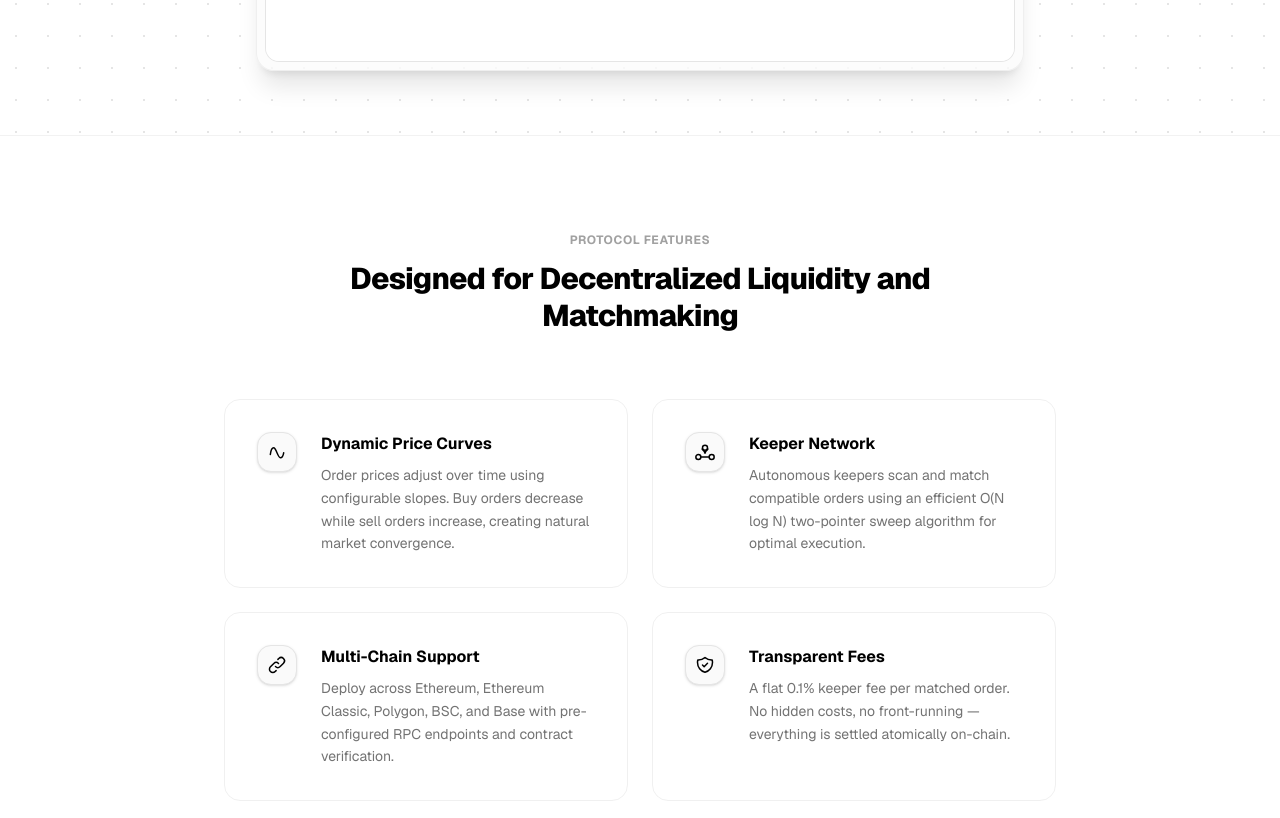
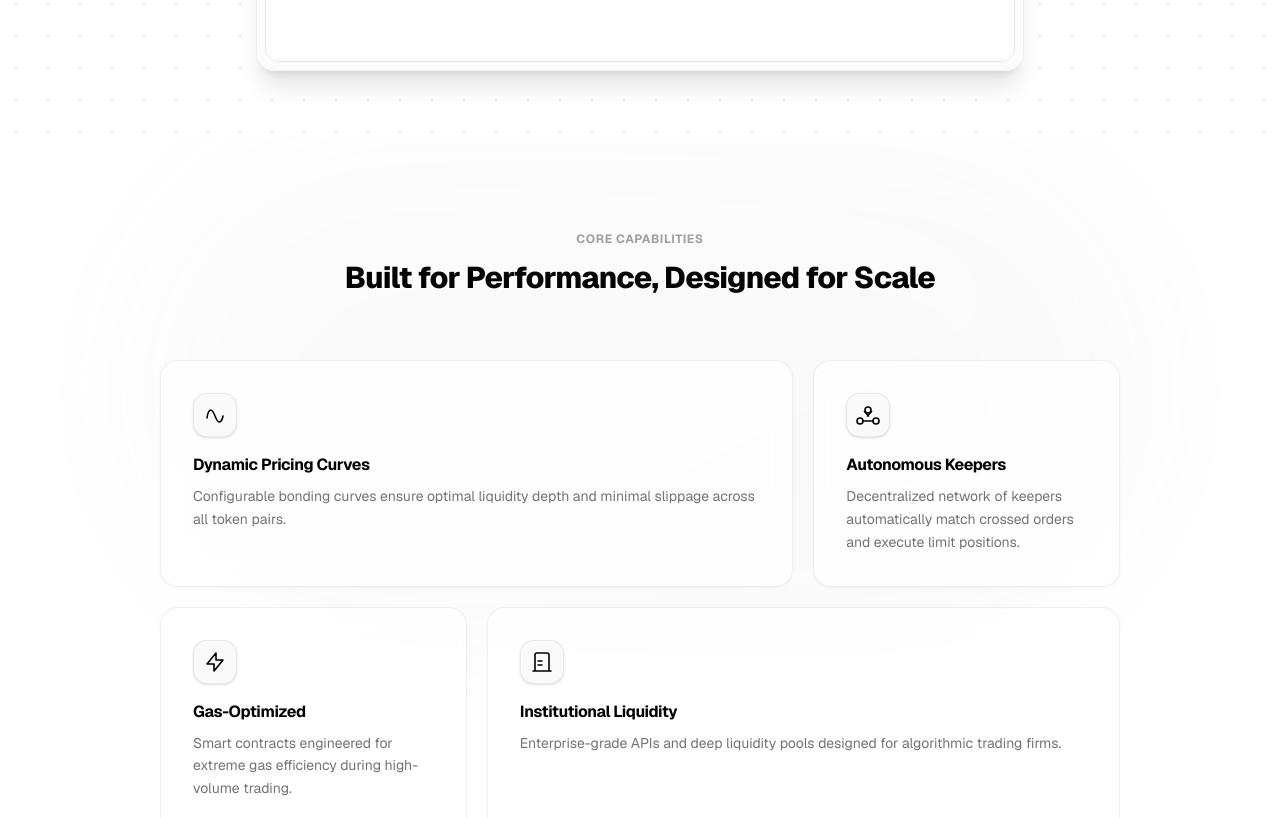
Before and after one commit to KomalGarg-30/Windmill-EVM-WebUI, a Next.js app: page / in a window 1280 px wide. Shown: the part 1260-2078 px from the top of the page. Built offline with nearby package versions, Linux system fonts and the light colour scheme; no server answers.

Commit message:
feat: implement staggered bento grid feature cards (fixes #20)

```diff
--- a/app/page.tsx
+++ b/app/page.tsx
@@ -1,4 +1,5 @@
 import HeroSection from '@/components/landing/HeroSection';
+import FeatureCards from '@/components/landing/FeatureCards';
 import FeaturesSection from '@/components/landing/FeaturesSection';
 import CTASection from '@/components/landing/CTASection';
 import WalletModal from '@/components/wallet/WalletModal';
@@ -10,6 +11,7 @@ export default function Home() {
       <WalletModal />
 
       <HeroSection />
+      <FeatureCards />
       <FeaturesSection />
       <CTASection />
     </main>
--- /dev/null
+++ b/components/landing/FeatureCards.tsx
@@ -0,0 +1,180 @@
+'use client';
+
+import { motion } from 'framer-motion';
+
+interface Feature {
+  title: string;
+  description: string;
+  icon: React.ReactNode;
+}
+
+const features: Feature[] = [
+  {
+    title: 'Dynamic Pricing Curves',
+    description:
+      'Configurable bonding curves ensure optimal liquidity depth and minimal slippage across all token pairs.',
+    icon: (
+      <svg className="w-6 h-6" fill="none" stroke="currentColor" viewBox="0 0 24 24">
+        <path
+          strokeLinecap="round"
+          strokeLinejoin="round"
+          strokeWidth={1.6}
+          d="M4 15s1-8 4-8 5 12 8 12 4-6 4-6"
+        />
+      </svg>
+    ),
+  },
+  {
+    title: 'Autonomous Keepers',
+    description:
+      'Decentralized network of keepers automatically match crossed orders and execute limit positions.',
+    icon: (
+      <svg className="w-6 h-6" fill="none" stroke="currentColor" viewBox="0 0 24 24">
+        <path
+          strokeLinecap="round"
+          strokeLinejoin="round"
+          strokeWidth={1.6}
+          d="M12 4a3 3 0 100 6 3 3 0 000-6zM4 15a3 3 0 100 6 3 3 0 000-6zM20 15a3 3 0 100 6 3 3 0 000-6z"
+        />
+        <path
+          strokeLinecap="round"
+          strokeLinejoin="round"
+          strokeWidth={1.6}
+          d="M8.5 8.5l4 4.5M15.5 8.5l-4 4.5M7 18h10"
+        />
+      </svg>
+    ),
+  },
+  {
+    title: 'Gas-Optimized',
+    description:
+      'Smart contracts engineered for extreme gas efficiency during high-volume trading.',
+    icon: (
+      <svg className="w-6 h-6" fill="none" stroke="currentColor" viewBox="0 0 24 24">
+        <path
+          strokeLinecap="round"
+          strokeLinejoin="round"
+          strokeWidth={1.6}
+          d="M13 10V3L4 14h7v7l9-11h-7z"
+        />
+      </svg>
+    ),
+  },
+  {
+    title: 'Institutional Liquidity',
+    description:
+      'Enterprise-grade APIs and deep liquidity pools designed for algorithmic trading firms.',
+    icon: (
+      <svg className="w-6 h-6" fill="none" stroke="currentColor" viewBox="0 0 24 24">
+        <path
+          strokeLinecap="round"
+          strokeLinejoin="round"
+          strokeWidth={1.6}
+          d="M19 21V5a2 2 0 00-2-2H7a2 2 0 00-2 2v16m14 0H5m14 0h2m-16 0H3m5-10h4m-4 4h4"
+        />
+      </svg>
+    ),
+  },
+];
+
+const containerVariants = {
+  hidden: {},
+  visible: {
+    transition: {
+      staggerChildren: 0.15,
+    },
+  },
+};
+
+const cardVariants = {
+  hidden: {
+    opacity: 0,
+    y: 40,
+    scale: 0.96,
+  },
+  visible: {
+    opacity: 1,
+    y: 0,
+    scale: 1,
+    transition: {
+      duration: 0.7,
+      ease: [0.16, 1, 0.3, 1] as const,
+    },
+  },
+};
+
+export default function FeatureCards() {
+  return (
+    <section
+      id="feature-cards"
+      className="relative bg-white section-padding overflow-hidden"
+    >
+      {/* Subtle ambient background accents */}
+      <div className="absolute top-0 left-1/2 -translate-x-1/2 w-[80vw] h-[40vw] rounded-full opacity-[0.03] blur-3xl pointer-events-none bg-gradient-to-br from-neutral-400 to-neutral-600" />
+
+      <div className="mx-auto max-w-5xl px-6 md:px-8">
+        {/* Section Header */}
+        <div className="text-center max-w-2xl mx-auto mb-16 flex flex-col items-center">
+          <h2 className="text-xs font-bold uppercase tracking-wider text-neutral-400 mb-3">
+            Core Capabilities
+          </h2>
+          <p className="text-2xl sm:text-3xl font-extrabold text-black tracking-tight leading-tight">
+            Built for Performance, Designed for Scale
+          </p>
+        </div>
+
+        {/* Bento Grid */}
+        <motion.div
+          className="grid grid-cols-1 md:grid-cols-3 gap-5"
+          variants={containerVariants}
+          initial="hidden"
+          whileInView="visible"
+          viewport={{ once: true, amount: 0.2 }}
+        >
+          {features.map((feature, idx) => {
+            /* Items 0 and 3 (1st and 4th) span 2 columns on desktop */
+            const isWide = idx === 0 || idx === 3;
+
+            return (
+              <motion.div
+                key={feature.title}
+                variants={cardVariants}
+                className={`
+                  group relative rounded-2xl p-7 sm:p-8
+                  bg-white/70 backdrop-blur-md
+                  border border-black/[0.06]
+                  shadow-[0_1px_3px_rgba(0,0,0,0.04)]
+                  transition-all duration-500 ease-[cubic-bezier(0.16,1,0.3,1)]
+                  hover:border-black/[0.12]
+                  hover:shadow-[0_16px_48px_rgba(0,0,0,0.06)]
+                  hover:-translate-y-1
+                  ${isWide ? 'md:col-span-2' : 'md:col-span-1'}
+                `}
+              >
+                {/* Subtle inner gradient highlight on hover */}
+                <div className="absolute inset-0 rounded-2xl opacity-0 group-hover:opacity-100 transition-opacity duration-500 pointer-events-none bg-gradient-to-br from-neutral-50/80 via-transparent to-transparent" />
+
+                <div className="relative flex flex-col gap-4">
+                  {/* Icon container */}
+                  <div className="flex h-11 w-11 shrink-0 items-center justify-center rounded-xl bg-neutral-50 border border-neutral-200/80 shadow-sm text-black transition-transform duration-300 group-hover:rotate-3 group-hover:scale-110">
+                    {feature.icon}
+                  </div>
+
+                  {/* Text content */}
+                  <div className="flex flex-col gap-2">
+                    <h3 className="text-base font-bold text-black tracking-tight">
+                      {feature.title}
+                    </h3>
+                    <p className="text-neutral-500 text-sm leading-relaxed">
+                      {feature.description}
+                    </p>
+                  </div>
+                </div>
+              </motion.div>
+            );
+          })}
+        </motion.div>
+      </div>
+    </section>
+  );
+}
```
